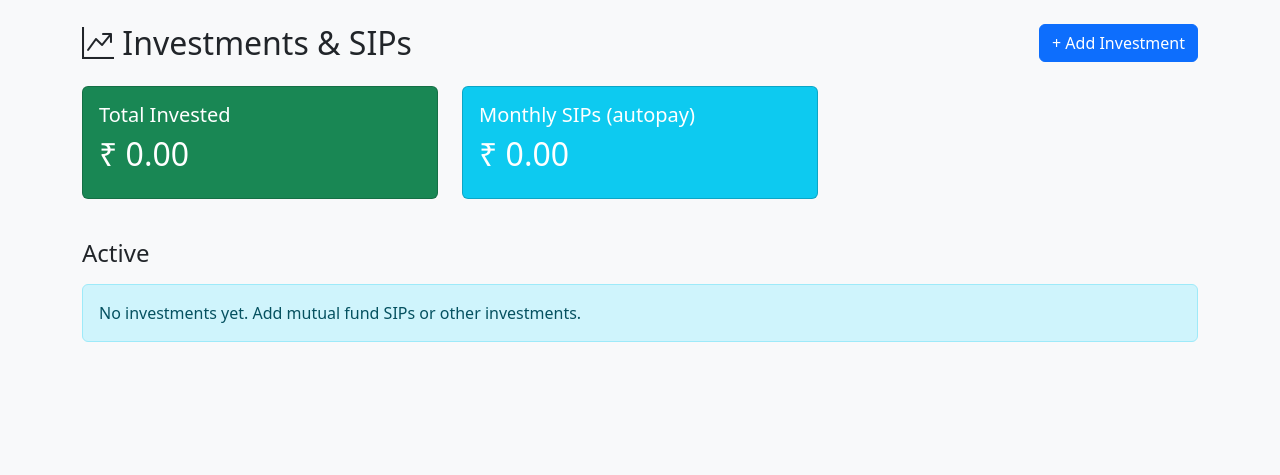
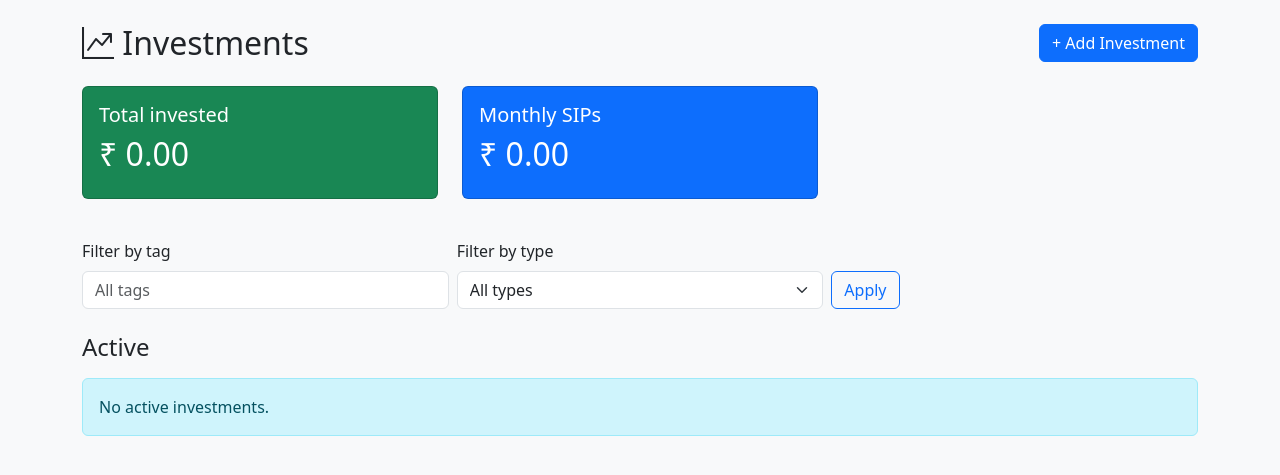
Before and after one commit to codersmatrix/accounts-manager, a Flask app: page /investments in a window 1280 px wide. Shown: the part 48-523 px from the top of the page. Run offline with Flask 3, Linux system fonts and the light colour scheme; the visitor is signed in with stand-in values (Sample User, id 1); data comes from the database, SQL or seed files in the repository; data that the repository does not hold is empty; parts of the project's set-up code (start-up, migrations or seed data) failed here and were passed over; some libraries are stand-ins or nearby versions.

Commit message:
Investment UI: tag combobox, filters, startup type

```diff
--- a/templates/investments.html
+++ b/templates/investments.html
@@ -1,7 +1,7 @@
 {% extends "base.html" %}
 {% block content %}
 <div class="d-flex justify-content-between align-items-center mb-4 flex-wrap gap-2">
-    <h2 class="mb-0"><i class="bi bi-graph-up-arrow"></i> Investments &amp; SIPs</h2>
+    <h2 class="mb-0"><i class="bi bi-graph-up-arrow"></i> Investments</h2>
     <a href="{{ url_for('investments.add_investment') }}" class="btn btn-primary">+ Add Investment</a>
 </div>
 
@@ -9,20 +9,48 @@
     <div class="col-md-4 mb-3">
         <div class="card text-white bg-success h-100">
             <div class="card-body">
-                <h5 class="card-title">Total Invested</h5>
+                <h5 class="card-title">Total invested</h5>
                 <h2>₹ {{ "%.2f"|format(total_invested) }}</h2>
             </div>
         </div>
     </div>
     <div class="col-md-4 mb-3">
-        <div class="card text-white bg-info h-100">
+        <div class="card text-white bg-primary h-100">
             <div class="card-body">
-                <h5 class="card-title">Monthly SIPs (autopay)</h5>
+                <h5 class="card-title">Monthly SIPs</h5>
                 <h2>₹ {{ "%.2f"|format(monthly_sip) }}</h2>
             </div>
         </div>
     </div>
 </div>
+
+<form method="GET" class="row g-2 mb-4 align-items-end">
+    <div class="col-md-4">
+        <label class="form-label">Filter by tag</label>
+        <input type="text" name="tag" class="form-control" list="filterTagList"
+               value="{{ tag_filter }}" placeholder="All tags" autocomplete="off">
+        <datalist id="filterTagList">
+            {% for tag in all_tags %}
+            <option value="{{ tag }}"></option>
+            {% endfor %}
+        </datalist>
+    </div>
+    <div class="col-md-4">
+        <label class="form-label">Filter by type</label>
+        <select name="type" class="form-select">
+            <option value="">All types</option>
+            {% for value, label in inv_types %}
+            <option value="{{ value }}" {% if type_filter == value %}selected{% endif %}>{{ label }}</option>
+            {% endfor %}
+        </select>
+    </div>
+    <div class="col-md-4">
+        <button type="submit" class="btn btn-outline-primary">Apply</button>
+        {% if tag_filter or type_filter %}
+        <a href="{{ url_for('investments.investments') }}" class="btn btn-outline-secondary">Clear</a>
+        {% endif %}
+    </div>
+</form>
 
 <h4 class="mb-3">Active</h4>
 {% if active %}
@@ -35,33 +63,50 @@
                     <h5 class="card-title mb-1">
                         <a href="{{ url_for('investments.investment_detail', inv_id=inv.id) }}" class="text-decoration-none">{{ inv.name }}</a>
                     </h5>
-                    <span class="badge bg-success">{{ inv.inv_type.replace('_',' ')|title }}</span>
+                    <span class="badge {% if inv.inv_type == 'startup' %}bg-warning text-dark{% else %}bg-success{% endif %}">
+                        {{ inv.type_label() }}
+                    </span>
                 </div>
+                {% if inv.tag_list() %}
+                <p class="mb-1">
+                    {% for t in inv.tag_list() %}
+                    <a href="{{ url_for('investments.investments', tag=t) }}" class="badge bg-light text-dark border text-decoration-none">{{ t }}</a>
+                    {% endfor %}
+                </p>
+                {% endif %}
                 <p class="text-muted small mb-2">
-                    Total invested: <strong class="text-success">₹ {{ "%.2f"|format(inv.total_invested) }}</strong>
+                    Invested: <strong>₹ {{ "%.2f"|format(inv.total_invested) }}</strong>
                 </p>
-                {% if inv.monthly_sip %}
+                {% if inv.inv_type == 'startup' %}
+                <p class="mb-2 small text-muted">Startup / business capital — no market returns tracked.</p>
+                {% elif inv.monthly_sip %}
                 <p class="mb-1">SIP: <strong>₹ {{ "%.2f"|format(inv.monthly_sip) }}</strong>
-                    <span class="text-muted">on day {{ inv.sip_day }} each month</span>
+                    <span class="text-muted">on day {{ inv.sip_day }}</span>
                 </p>
-                <p class="mb-2 small text-muted">Next: {{ inv.next_sip_date(today).strftime('%d %b %Y') }}</p>
+                <p class="mb-2 small text-muted">Next SIP: {{ inv.next_sip_date(today).strftime('%d %b %Y') }}</p>
                 {% endif %}
-                <a href="{{ url_for('investments.investment_detail', inv_id=inv.id) }}" class="btn btn-sm btn-outline-primary">Manage / Record SIP</a>
+                <a href="{{ url_for('investments.investment_detail', inv_id=inv.id) }}" class="btn btn-sm btn-outline-primary">Manage</a>
             </div>
         </div>
     </div>
     {% endfor %}
 </div>
 {% else %}
-<div class="alert alert-info">No investments yet. Add mutual fund SIPs or other investments.</div>
+<div class="alert alert-info">No active investments{% if tag_filter or type_filter %} matching this filter{% endif %}.</div>
 {% endif %}
 
 {% if stopped %}
 <h4 class="mt-4 mb-3 text-muted">Stopped</h4>
 <ul class="list-group">
     {% for inv in stopped %}
-    <li class="list-group-item d-flex justify-content-between">
-        <span>{{ inv.name }} — invested ₹ {{ "%.2f"|format(inv.total_invested) }}</span>
+    <li class="list-group-item d-flex justify-content-between align-items-center">
+        <span>
+            {{ inv.name }}
+            <small class="text-muted">({{ inv.type_label() }})</small>
+            {% for t in inv.tag_list() %}
+            <span class="badge bg-light text-dark border">{{ t }}</span>
+            {% endfor %}
+        </span>
         <a href="{{ url_for('investments.investment_detail', inv_id=inv.id) }}" class="btn btn-sm btn-outline-secondary">View</a>
     </li>
     {% endfor %}
```
Also changed, not shown: templates/add_investment.html (+47 -9 lines).
